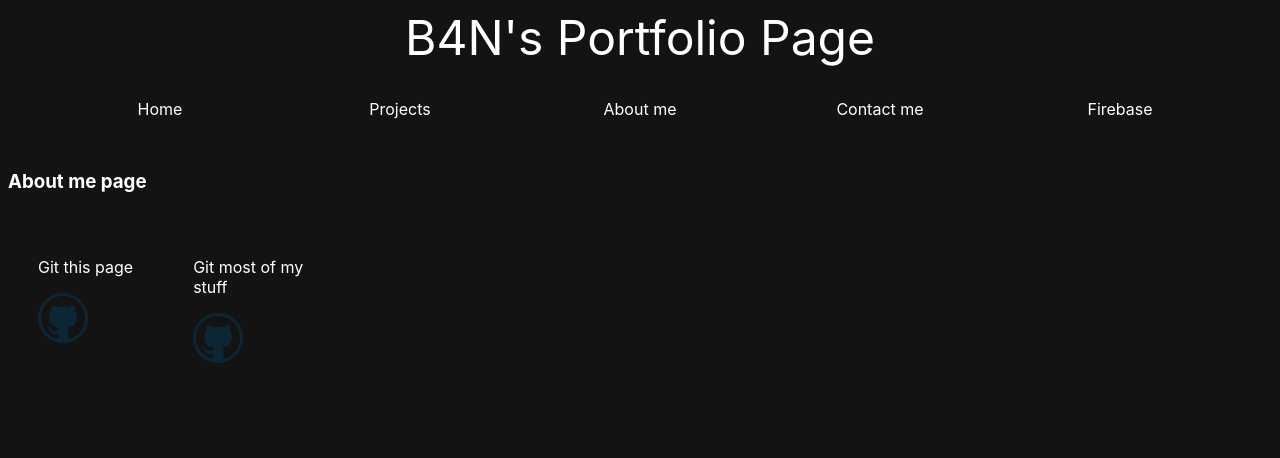
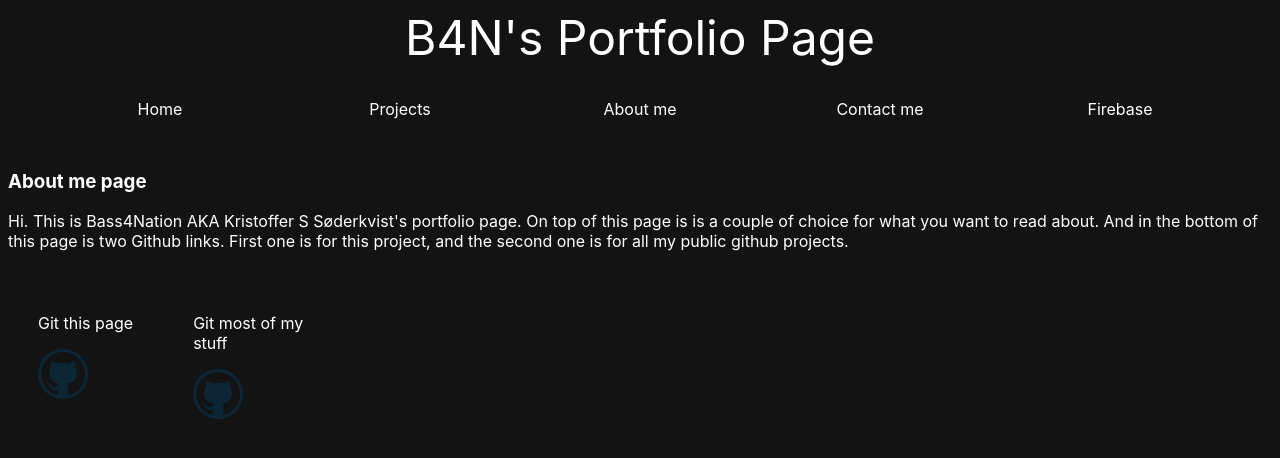
Before and after one commit to Bass4Nation/b4n-s-webpage, a Next.js app: page /aboutme in a window 1280 px wide. Shown: the top 458 px of the page. Built offline with nearby package versions, Linux system fonts and the light colour scheme.

Commit message:
Update aboutme.js
More content

```diff
--- a/pages/aboutme.js
+++ b/pages/aboutme.js
@@ -1,10 +1,16 @@
 const AboutMe = () => {
+  return (
+    <>
+      <h3>About me page</h3>
+      <p>
+        Hi. This is Bass4Nation AKA Kristoffer S Søderkvist&apos;s portfolio
+        page. On top of this page is is a couple of choice for what you want to
+        read about. And in the bottom of this page is two Github links. First
+        one is for this project, and the second one is for all my public github
+        projects.
+      </p>
+    </>
+  );
+};
 
-    return (
-        <>
-            <h3>About me page</h3>
-        </>
-    )
-}
-
-export default AboutMe
+export default AboutMe;
```
